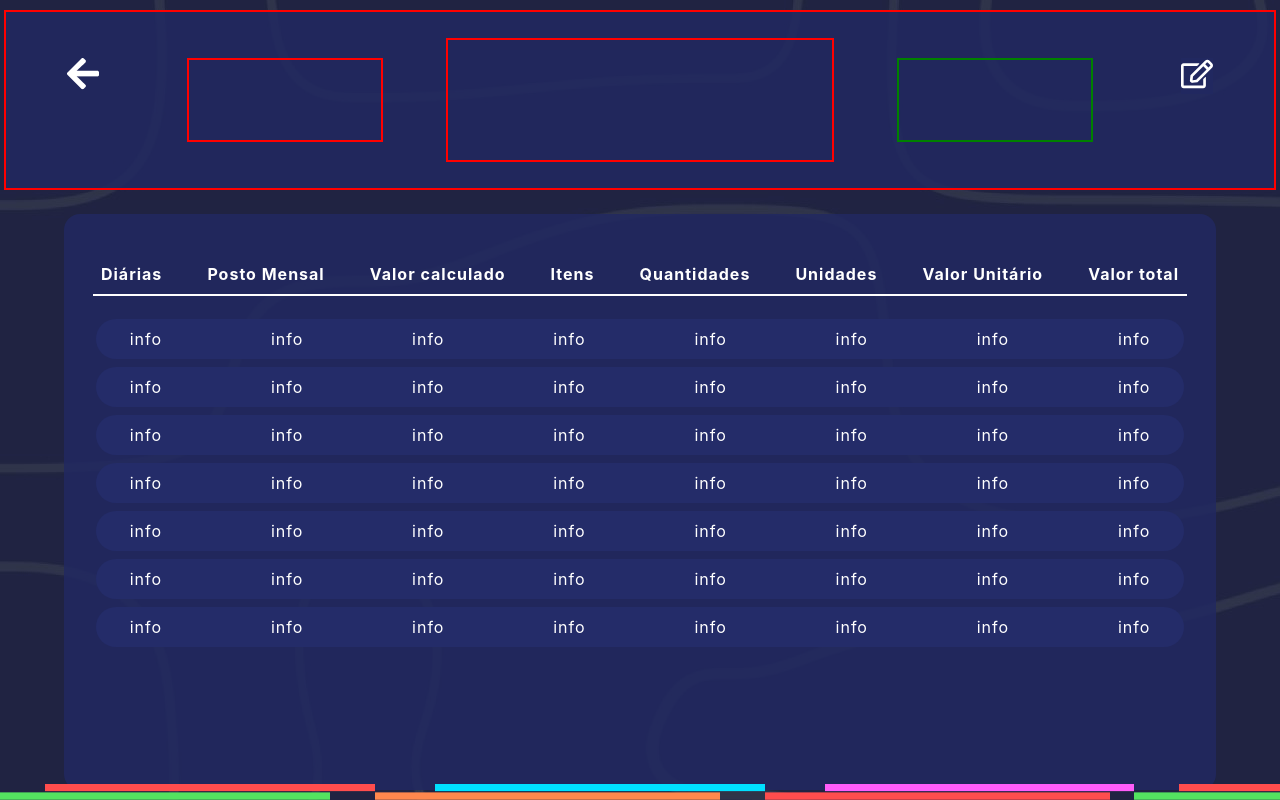
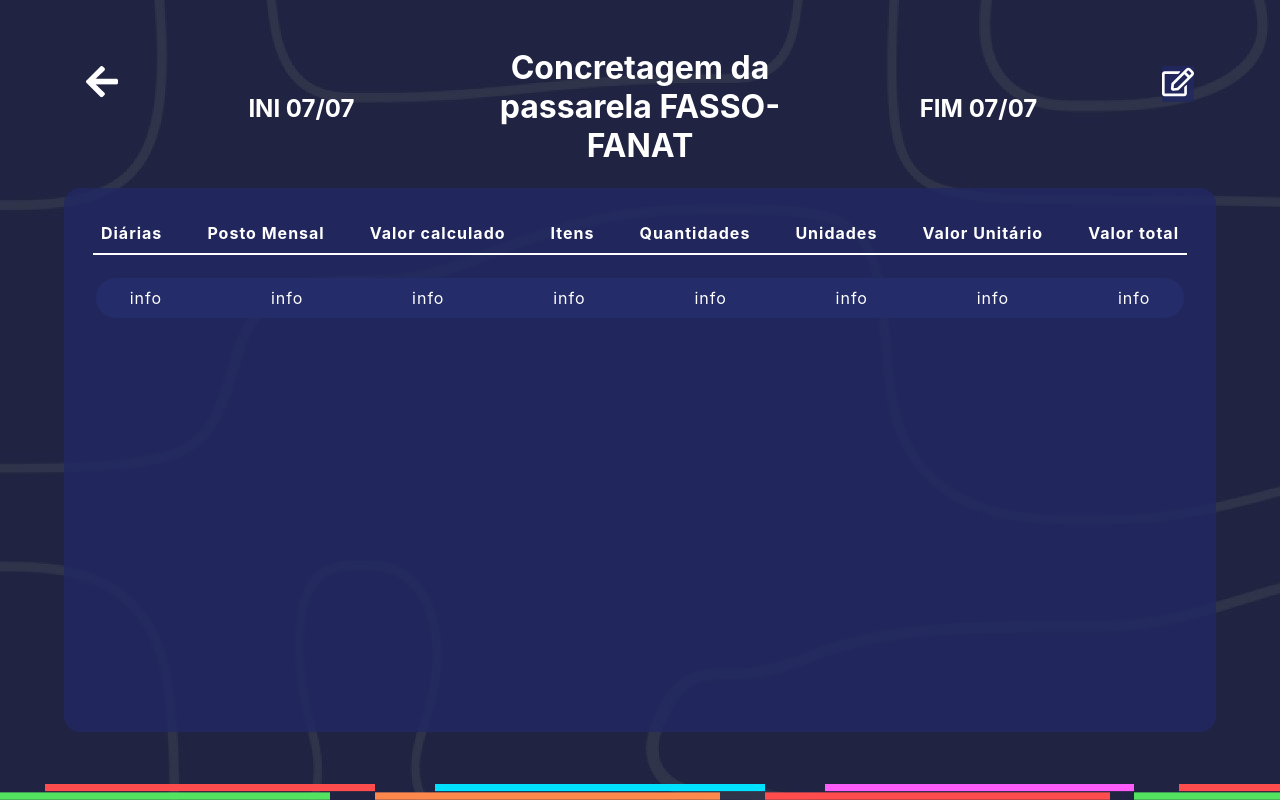
Before and after one commit to jootaavee/STI, a React (Create React App) app: page /tela5 in a window 1280 px wide. Built offline with nearby package versions, Linux system fonts and the light colour scheme; the HTML template or start-up script is replaced by a standard one.

Commit message:
correção do merge, desing tela 5, desing tela 8

```diff
--- a/src/pages/css/tela5.css
+++ b/src/pages/css/tela5.css
@@ -13,11 +13,13 @@
         display: flex;
         height: 22vh;
         width: 99vw;
-        border: red 2px solid;
+        /* border: red 2px solid; */
         align-items: center;
         justify-content: center;
         gap: 5%;
-        background-color: rgb(34, 41, 97, 0.85);
+        /* background-color: rgb(34, 41, 97, 0.85); */
+        position: relative;
+        bottom: 1%;
 
         .voltar_tela_5 {
             display: flex;
@@ -36,17 +38,29 @@
             display: flex;
             height: 10vh;
             width: 15vw;
-            border: red 2px solid;
+            /* border: red 2px solid; */
             /* background-color: rgb(34, 41, 97, 0.85); */
+            font-size: x-large;
+            color: #FFF;
+            font-weight: bold;
+            text-size-adjust: 80%;
+            text-align: center;
+            justify-content: center;
+            align-items: center;
 
         }
 
         .titulo_tela_5 {
             display: flex;
             height: 15vh;
-            width: 30vw;
-            border: red 2px solid;
+            width: 28vw;
+            /* border: red 2px solid; */
             /* background-color: rgb(34, 41, 97, 0.85); */
+            font-size: xx-large;
+            color: #FFF;
+            font-weight: bold;
+            text-size-adjust: 80%;
+            text-align: center;
         }
 
 
@@ -54,8 +68,15 @@
             display: flex;
             height: 10vh;
             width: 15vw;
-            border: green 2px solid;
+            /* border: green 2px solid; */
             /* background-color: rgb(34, 41, 97, 0.85); */
+            font-size: x-large;
+            color: #FFF;
+            font-weight: bold;
+            text-size-adjust: 80%;
+            text-align: center;
+            align-items: center;
+            justify-content: center;
         }
 
         .editar_tela_5 {
@@ -74,7 +95,7 @@
 
     .baixo_tela_5 {
         display: flex;
-        height: 72vh;
+        height: 68vh;
         width: 90vw;
         /* border: red 2px solid; */
         flex-direction: column;
@@ -83,6 +104,8 @@
         justify-content: center;
         background-color: rgb(34, 41, 97, 0.85);
         border-radius: 1rem;
+        position: relative;
+        bottom: 5%;
 
 
         .titulo_descricao_tela_5 {
@@ -90,13 +113,13 @@
             height: 3vh;
             width: 88vw;
             /* border: red 2px solid; */
-            position: relative;
-            /* bottom: 1rem; */
             flex-direction: row;
             align-items: center;
             justify-content: center;
             gap: 4%;
             overflow: hidden;
+            position: relative;
+            bottom: 35%;
 
 
             .itens_titulo_tela_5 {
@@ -119,6 +142,8 @@
             /* Cor da linha */
             margin-bottom: 15px;
             /* Espaçamento superior e inferior */
+            position: relative;
+            bottom: 35%;
         }
 
         .descricao_tela_5 {
@@ -131,6 +156,8 @@
             gap: 10%;
             border-radius: 2rem;
             background-color: rgb(36, 44, 105, 1);
+            position: relative;
+            bottom: 35%;
 
             .informação {
                 display: flex;
@@ -141,12 +168,5 @@
 
             }
         }
-
-        .espaco_tela_5 {
-            display: flex;
-            height: 15%;
-            width: 100%;
-            /* border: 2px red solid; */
-        }
     }
 }
--- a/src/pages/css/tela8.css
+++ b/src/pages/css/tela8.css
@@ -1,7 +1,7 @@
 .container_tela_8 {
     display: flex;
     height: 100vh;
-    width: 99vw;
+    width: 100vw;
     background-color: #222961;
     background-image: url(../imagens/imagensCentroT1/fundo_3.jpeg);
 
@@ -11,8 +11,8 @@
         width: 78vw;
         align-items: center;
         justify-content: center;
-        position: absolute;
-        right: 0rem;
+        position: relative;
+        left: 22%;
 
         .descricao_tela_8 {
             display: flex;
@@ -103,7 +103,7 @@
             }
         }
 
-        .linha_tela_5 {
+        .linha_tela_8 {
             width: 95%;
             /* Largura total do contêiner */
             height: 2px;
--- a/src/pages/tela5.tsx
+++ b/src/pages/tela5.tsx
@@ -21,13 +21,13 @@ const tela5 = () => {
                     </Link>
                 </div>
                 <div className='inicio_tela_5'>
-
+                    INI 07/07
                 </div>
                 <div className='titulo_tela_5'>
-
+                    Concretagem da passarela FASSO-FANAT
                 </div>
                 <div className='fim_tela_5'>
-
+                    FIM 07/07
                 </div>
                 <div className='editar_tela_5'>
                     <Link to='/tela7'>
@@ -91,165 +91,6 @@ const tela5 = () => {
                         info
                     </div>
                 </div>
-                <div className='descricao_tela_5'>
-                    <div className='informação'>
-                        info
-                    </div>
-                    <div className='informação'>
-                        info
-                    </div>
-                    <div className='informação'>
-                        info
-                    </div>
-                    <div className='informação'>
-                        info
-                    </div>
-                    <div className='informação'>
-                        info
-                    </div>
-                    <div className='informação'>
-                        info
-                    </div>
-                    <div className='informação'>
-                        info
-                    </div>
-                    <div className='informação'>
-                        info
-                    </div>
-                </div>
-                <div className='descricao_tela_5'>
-                    <div className='informação'>
-                        info
-                    </div>
-                    <div className='informação'>
-                        info
-                    </div>
-                    <div className='informação'>
-                        info
-                    </div>
-                    <div className='informação'>
-                        info
-                    </div>
-                    <div className='informação'>
-                        info
-                    </div>
-                    <div className='informação'>
-                        info
-                    </div>
-                    <div className='informação'>
-                        info
-                    </div>
-                    <div className='informação'>
-                        info
-                    </div>
-                </div>
-                <div className='descricao_tela_5'>
-                    <div className='informação'>
-                        info
-                    </div>
-                    <div className='informação'>
-                        info
-                    </div>
-                    <div className='informação'>
-                        info
-                    </div>
-                    <div className='informação'>
-                        info
-                    </div>
-                    <div className='informação'>
-                        info
-                    </div>
-                    <div className='informação'>
-                        info
-                    </div>
-                    <div className='informação'>
-                        info
-                    </div>
-                    <div className='informação'>
-                        info
-                    </div>
-                </div>
-                <div className='descricao_tela_5'>
-                    <div className='informação'>
-                        info
-                    </div>
-                    <div className='informação'>
-                        info
-                    </div>
-                    <div className='informação'>
-                        info
-                    </div>
-                    <div className='informação'>
-                        info
-                    </div>
-                    <div className='informação'>
-                        info
-                    </div>
-                    <div className='informação'>
-                        info
-                    </div>
-                    <div className='informação'>
-                        info
-                    </div>
-                    <div className='informação'>
-                        info
-                    </div>
-                </div>
-                <div className='descricao_tela_5'>
-                    <div className='informação'>
-                        info
-                    </div>
-                    <div className='informação'>
-                        info
-                    </div>
-                    <div className='informação'>
-                        info
-                    </div>
-                    <div className='informação'>
-                        info
-                    </div>
-                    <div className='informação'>
-                        info
-                    </div>
-                    <div className='informação'>
-                        info
-                    </div>
-                    <div className='informação'>
-                        info
-                    </div>
-                    <div className='informação'>
-                        info
-                    </div>
-                </div>
-                <div className='descricao_tela_5'>
-                    <div className='informação'>
-                        info
-                    </div>
-                    <div className='informação'>
-                        info
-                    </div>
-                    <div className='informação'>
-                        info
-                    </div>
-                    <div className='informação'>
-                        info
-                    </div>
-                    <div className='informação'>
-                        info
-                    </div>
-                    <div className='informação'>
-                        info
-                    </div>
-                    <div className='informação'>
-                        info
-                    </div>
-                    <div className='informação'>
-                        info
-                    </div>
-                </div>
-                <div className='espaco_tela_5'>
-
-                </div>
             </div>
         </div>
     </>)
--- a/src/pages/tela8.tsx
+++ b/src/pages/tela8.tsx
@@ -31,7 +31,7 @@ const tela8 = () => {
                             </Link>
                         </div>
                     </div>
-                    <div className='linha_tela_5'>
+                    <div className='linha_tela_8'>
 
                     </div>
                     <div className='itens_descricao_tela_8'>
```
Also changed, not shown: src/pages/css/tela9.css (+60 -12 lines), src/pages/tela9.tsx (+15 -12 lines).
